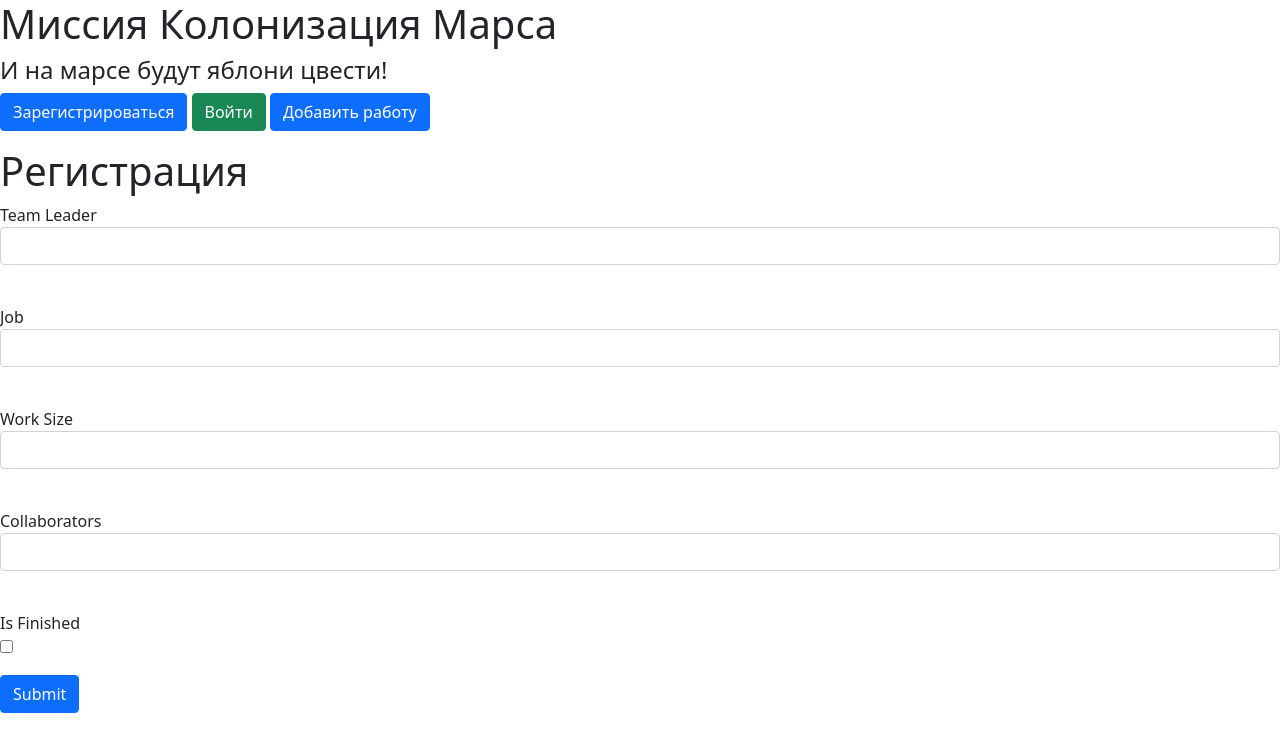
After one commit to AndMoch/sqlalchemy-Mars, a Flask app: page /addjob in a window 1280 px wide. The commit adds this page. Shown: the top 752 px of the page. Run offline with Flask 2, Linux system fonts and the light colour scheme.

Commit message:
job adding

```diff
--- /dev/null
+++ b/data/addjobform.py
@@ -0,0 +1,12 @@
+from flask_wtf import FlaskForm
+from wtforms import StringField, IntegerField, BooleanField,SubmitField
+from wtforms.validators import DataRequired
+
+
+class AddJobForm(FlaskForm):
+    team_leader = IntegerField(validators=[DataRequired()])
+    job = StringField(validators=[DataRequired()])
+    work_size = IntegerField(validators=[DataRequired()])
+    collaborators = StringField(validators=[DataRequired()])
+    is_finished = BooleanField()
+    submit = SubmitField()
--- a/data/jobs.py
+++ b/data/jobs.py
@@ -9,10 +9,10 @@ class Jobs(SqlAlchemyBase):
     id = sqlalchemy.Column(sqlalchemy.Integer,
                            primary_key=True, autoincrement=True)
     team_leader = sqlalchemy.Column(sqlalchemy.Integer, sqlalchemy.ForeignKey("users.id"))
-    job = sqlalchemy.Column(sqlalchemy.String)
-    work_size = sqlalchemy.Column(sqlalchemy.Integer, nullable=True)
+    job = sqlalchemy.Column(sqlalchemy.String, unique=True)
+    work_size = sqlalchemy.Column(sqlalchemy.Integer)
     collaborators = sqlalchemy.Column(sqlalchemy.String, nullable=True)
-    is_finished = sqlalchemy.Column(sqlalchemy.Boolean, nullable=True)
+    is_finished = sqlalchemy.Column(sqlalchemy.Boolean)
     start_date = sqlalchemy.Column(sqlalchemy.DateTime,
                                    default=datetime.datetime.now)
     end_date = sqlalchemy.Column(sqlalchemy.DateTime,
--- a/main.py
+++ b/main.py
@@ -4,6 +4,7 @@ from data.users import User
 from data.jobs import Jobs
 from data.loginform import LoginForm
 from data.registerform import RegisterForm
+from data.addjobform import AddJobForm
 from flask_login import LoginManager, login_user, login_required, logout_user
 
 app = Flask(__name__)
@@ -64,6 +65,32 @@ def reqister():
     return render_template('register.html', title='Регистрация', form=form)
 
 
+@app.route('/addjob', methods=['GET', 'POST'])
+def add_job():
+    form = AddJobForm()
+    if form.validate_on_submit():
+        if form.work_size.data <= 0:
+            return render_template('addjob.html', title='Регистрация',
+                                   form=form,
+                                   message="Пароли не совпадают")
+        db_sess = db_session.create_session()
+        if db_sess.query(Jobs).filter(Jobs.job == form.job.data).first():
+            return render_template('addjob.html', title='Регистрация',
+                                   form=form,
+                                   message="Такая работа уже есть")
+        job = Jobs(
+            job=form.job.data,
+            work_size=form.work_size.data,
+            collaborators=form.collaborators.data,
+            team_leader=form.team_leader.data,
+            is_finished=form.is_finished.data
+        )
+        db_sess.add(job)
+        db_sess.commit()
+        return redirect('/')
+    return render_template('addjob.html', title='Регистрация', form=form)
+
+
 @app.route('/login', methods=['GET', 'POST'])
 def login():
     form = LoginForm()
--- /dev/null
+++ b/templates/addjob.html
@@ -0,0 +1,55 @@
+{% extends "base.html" %}
+
+{% block content %}
+<h1>Регистрация</h1>
+<form action="" method="post">
+    {{ form.hidden_tag()}}
+    <p>
+        {{ form.team_leader.label }}<br>
+        {{ form.team_leader(class="form-control") }}<br>
+        {% for error in form.team_leader.errors %}
+            <p class="alert alert-danger" role="alert">
+                {{ error }}
+            </p>
+        {% endfor %}
+    </p>
+    <p>
+        {{ form.job.label }}<br>
+        {{ form.job(class="form-control") }}<br>
+        {% for error in form.job.errors %}
+            <p class="alert alert-danger" role="alert">
+                {{ error }}
+            </p>
+        {% endfor %}
+    </p>
+    <p>
+        {{ form.work_size.label }}<br>
+        {{ form.work_size(class="form-control") }}<br>
+        {% for error in form.work_size.errors %}
+            <p class="alert alert-danger" role="alert">
+                {{ error }}
+            </p>
+        {% endfor %}
+    </p>
+    <p>
+        {{ form.collaborators.label }}<br>
+        {{ form.collaborators(class="form-control") }}<br>
+        {% for error in form.collaborators.errors %}
+            <p class="alert alert-danger" role="alert">
+                {{ error }}
+            </p>
+        {% endfor %}
+    </p>
+    <p>
+        {{ form.is_finished.label }}<br>
+        {{ form.is_finished(class="form-checkbox") }}<br>
+        {% for error in form.is_finished.errors %}
+            <p class="alert alert-danger" role="alert">
+                {{ error }}
+            </p>
+        {% endfor %}
+    </p>
+    <p>{{ form.submit(type="submit", class="btn btn-primary") }}</p>
+    {{message}}
+</form>
+{% endblock %}
--- a/templates/base.html
+++ b/templates/base.html
@@ -17,6 +17,8 @@
         <p>
             <a class="btn btn-primary " href="/register">Зарегистрироваться</a>
             <a class="btn btn-success" href="/login">Войти</a>
+            <a class="btn btn-primary " href="/addjob">Добавить работу</a>
+
         </p>
         {% endif %}
         {% block content %}{% endblock %}
--- a/templates/work_list.html
+++ b/templates/work_list.html
@@ -23,7 +23,7 @@
                           <td>{{job[1]}}</td>
                           <td>{{job[2]}} hours</td>
                           <td>{{job[3]}}</td>
-                          <td>{% if job[4] == 0 %} Is not finished {% else %} Is finished {% endif %}</td>
+                          <td>{{job[4]}}</td>
                         </tr>
                       </tbody>
                     </table>
```
Also changed, not shown: db/mars_colony.db.
